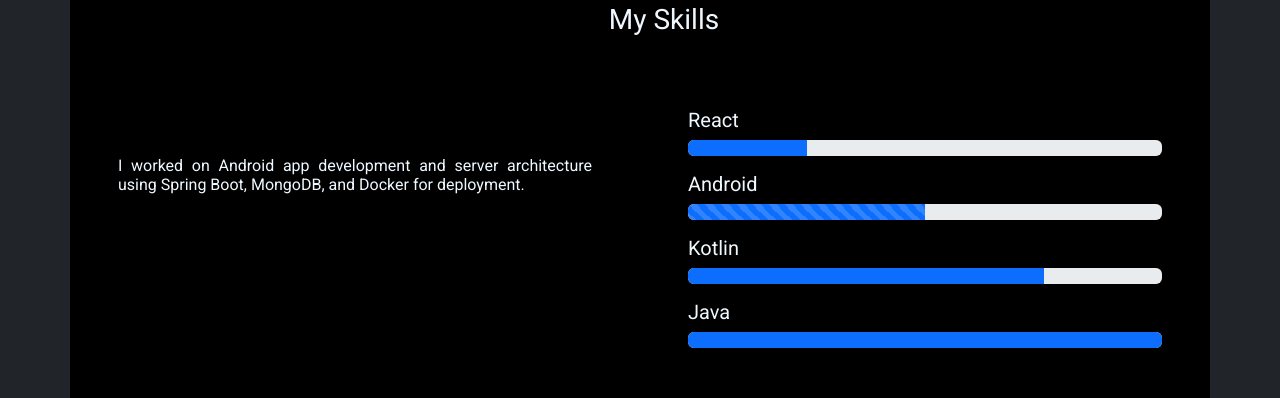
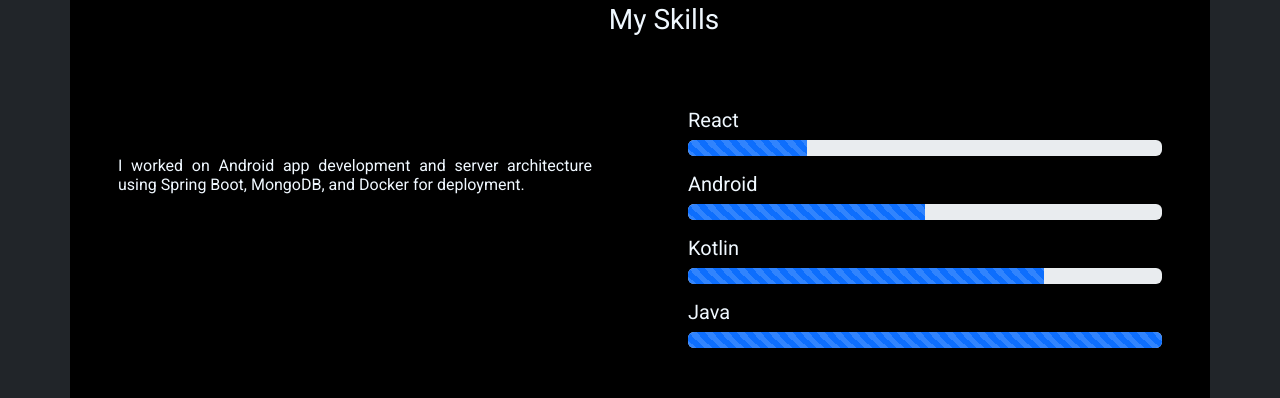
Before and after one commit to khalledalkarmi/Portfolio, a plain HTML site: page index.html in a window 1280 px wide. Shown: the part 1369-1767 px from the top of the page. Drawn offline with nearby package versions, Linux system fonts and the light colour scheme.

Commit message:
fix progress-bar

```diff
--- a/index.html
+++ b/index.html
@@ -125,7 +125,7 @@
                 <div class="col-lg-6 col-md-12 col-sm-12 p-5">
                     <p class="h5" style="margin-right: 30rem;">React</p>
                     <div class="progress mb-3">
-                        <div class="progress-bar" role="progressbar" aria-label="Basic example" style="width: 25%"
+                        <div class="progress-bar progress-bar-striped progress-bar-animated" role="progressbar" aria-label="Basic example" style="width: 25%"
                             aria-valuenow="25" aria-valuemin="0" aria-valuemax="100"></div>
                     </div>
 
@@ -138,13 +138,13 @@
 
                     <p class="h5" style="margin-right: 30rem;">Kotlin</p>
                     <div class="progress mb-3">
-                        <div class="progress-bar" role="progressbar" aria-label="Basic example" style="width: 75%"
+                        <div class="progress-bar progress-bar-striped progress-bar-animated" role="progressbar" aria-label="Basic example" style="width: 75%"
                             aria-valuenow="75" aria-valuemin="0" aria-valuemax="100"></div>
                     </div>
 
                     <p class="h5" style="margin-right: 30rem;">Java</p>
                     <div class="progress mb-3">
-                        <div class="progress-bar" role="progressbar" aria-label="Basic example" style="width: 100%"
+                        <div class="progress-bar progress-bar-striped progress-bar-animated" role="progressbar" aria-label="Basic example" style="width: 100%"
                             aria-valuenow="100" aria-valuemin="0" aria-valuemax="100"></div>
                     </div>
                 </div>
```
